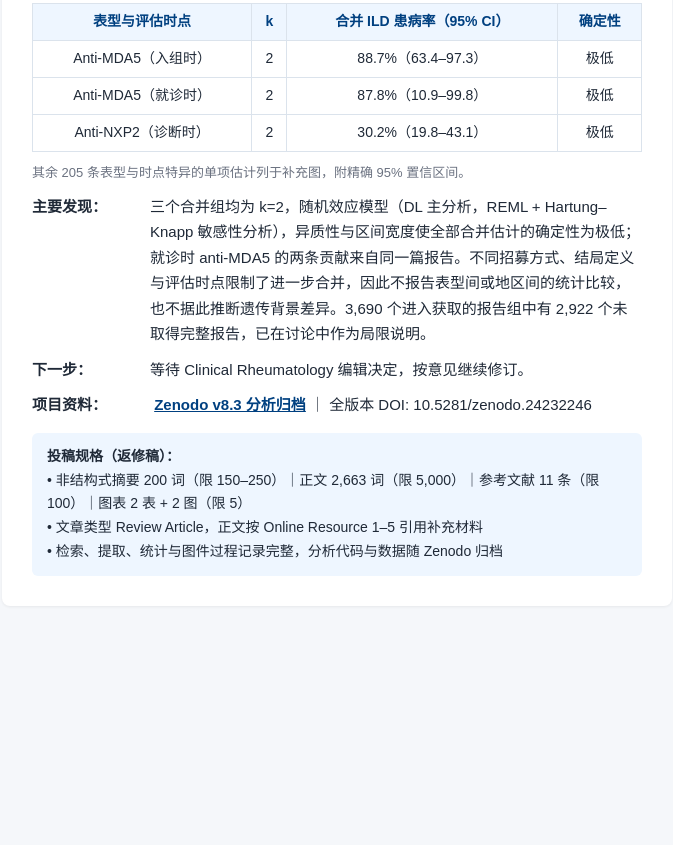
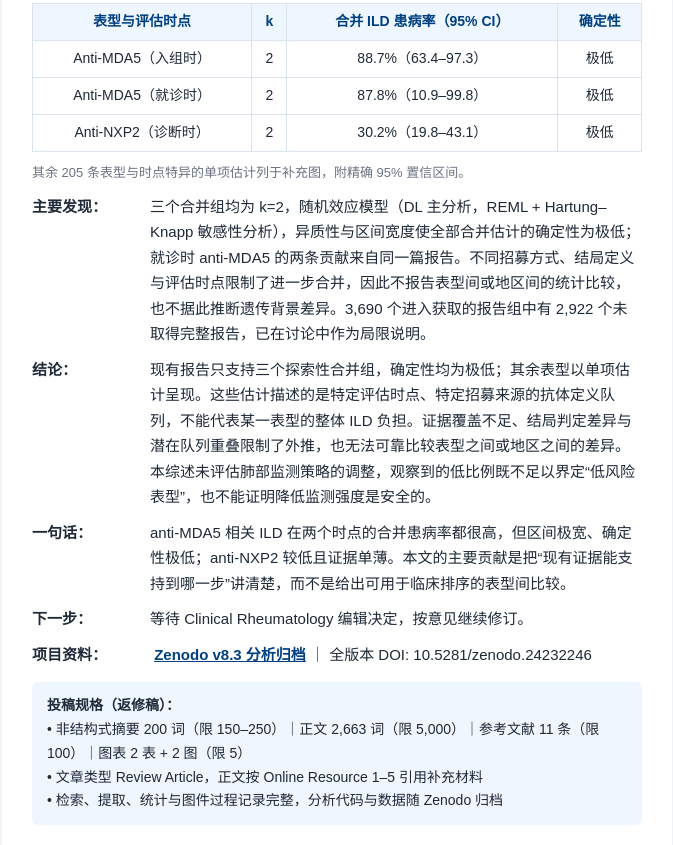
Before and after one commit to jue-2022/cai, a plain HTML site: page paper4.html in a window 1280 px wide. Shown: the part 738-1583 px from the top of the page, without its empty margins (303-976 px from the left). Before the commit the page ends 1384 px from the top, so only its background shows below. Drawn offline with Linux system fonts and the light colour scheme.

Commit message:
paper4 页面补充结论与一句话总结

```diff
--- a/paper4.html
+++ b/paper4.html
@@ -49,6 +49,8 @@
         <div class="line" style="font-size:13px;color:#6b7280;padding-left:0;text-indent:0">其余 205 条表型与时点特异的单项估计列于补充图，附精确 95% 置信区间。</div>
 
         <div class="line"><span class="label">主要发现：</span>三个合并组均为 k=2，随机效应模型（DL 主分析，REML + Hartung–Knapp 敏感性分析），异质性与区间宽度使全部合并估计的确定性为极低；就诊时 anti-MDA5 的两条贡献来自同一篇报告。不同招募方式、结局定义与评估时点限制了进一步合并，因此不报告表型间或地区间的统计比较，也不据此推断遗传背景差异。3,690 个进入获取的报告组中有 2,922 个未取得完整报告，已在讨论中作为局限说明。</div>
+        <div class="line"><span class="label">结论：</span>现有报告只支持三个探索性合并组，确定性均为极低；其余表型以单项估计呈现。这些估计描述的是特定评估时点、特定招募来源的抗体定义队列，不能代表某一表型的整体 ILD 负担。证据覆盖不足、结局判定差异与潜在队列重叠限制了外推，也无法可靠比较表型之间或地区之间的差异。本综述未评估肺部监测策略的调整，观察到的低比例既不足以界定“低风险表型”，也不能证明降低监测强度是安全的。</div>
+        <div class="line"><span class="label">一句话：</span>anti-MDA5 相关 ILD 在两个时点的合并患病率都很高，但区间极宽、确定性极低；anti-NXP2 较低且证据单薄。本文的主要贡献是把“现有证据能支持到哪一步”讲清楚，而不是给出可用于临床排序的表型间比较。</div>
         <div class="line"><span class="label">下一步：</span>等待 Clinical Rheumatology 编辑决定，按意见继续修订。</div>
         <div class="line">
             <span class="label">项目资料：</span>
```
